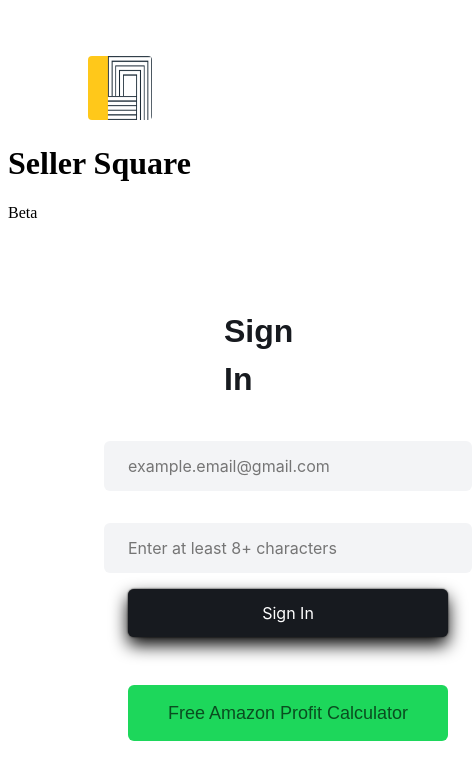
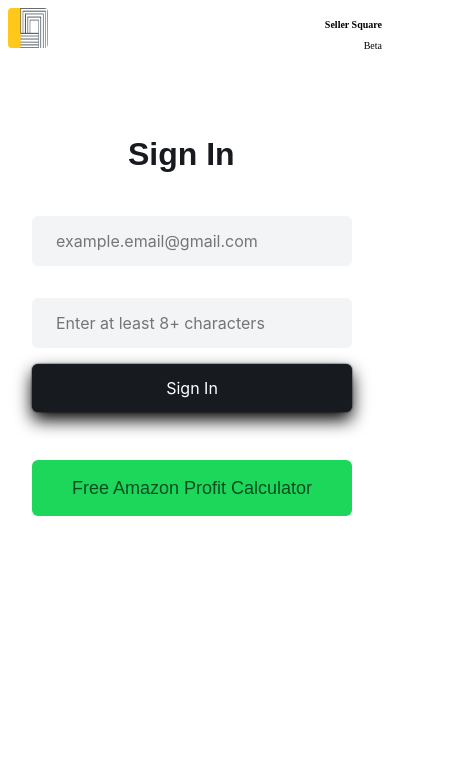
Before and after one commit to seller-square/HomePageV1, a React (Create React App) app: page / in a window 390 px wide. Shown: the top 780 px of the page, 472 px wide, since content can reach past the window. Built offline with nearby package versions, Linux system fonts and the light colour scheme.

Commit message:
css updates

```diff
--- a/src/index.css
+++ b/src/index.css
@@ -94,7 +94,9 @@
     height: 100vh;
   margin-right: -20px;
 }
-
+.tags{
+  display: none;
+}
 .ss-heading{
   font-family: Arial, Helvetica, sans-serif;
   font-size: 20px;
@@ -145,6 +147,7 @@
 }
 .box{
 display: flex;
+margin-top: 20px;
 }
 .box-1{
   width: 48px;
@@ -159,14 +162,14 @@
   width: 70%;
   margin-left: 1px;
   margin-top: 5px;
-  height: 60px;
+  height: 62px;
    background: #FFFFFFFF;
-  border-radius: 4px;
+  border-radius: 0px 2px 2px 0px;
   box-shadow: 0px 2px 2px gray, 0px 0px 2px gray;
 }
 .icon {
-  margin-left: 5px;
-  margin-top: 10px;
+  margin-left: 7px;
+  margin-top: 14px;
    }
 .para{
   margin-top: 0px;
@@ -177,6 +180,7 @@
   line-height: 28px;
   color: #171A1FFF;
 }
+
 .popup{
 
   position: absolute;
@@ -232,7 +236,11 @@
 .popup-btn:disabled {
   opacity: 0.4;
   }
-
+  .hidden:after {
+       background-color: rgba(0,0,0,0.5);
+    z-index: 9998;
+    color: #ffffff;
+  }
   /* Styles for desktop */
 .element {
   font-size: 20px;
@@ -249,16 +257,44 @@
   .main-cnt{
     display: none;
   }
+  .tags{
+    margin-top: -40px;
+    display: block;
+    text-align: right;
+  }
+  .ss-heading-2{
+    color: black;
+  }
+  .beta-2{
+    color: black;
+  }
+  .logo{
+    height: 40px;
+    width: 40px;
+    margin-left: 0px;
+    margin-top: 0px;
+  }
   .form-fields{
     margin-top: 3rem;
-    margin-left: 6rem;
+    margin-left: 0rem;
     margin-right: 0rem;
   }
   .form-inp{
-    width: 20rem;
+    width: 17rem;
+    margin-top: 1rem;
+    margin-left: 1.5rem;
+  }
+  .ss-heading-2{
+    /* text-align: left; */
+    font-size: 10px;
+  }
+  .beta-2{
+    /* text-align: left; */
+    font-size: 10px;
   }
   .signIn{
     margin-left: 120px;
+    margin-right: -50px;
   }
   .signin-btn{
     width: 20rem;
@@ -284,5 +320,59 @@
     border-radius: 6px;
     font-family: Arial, Helvetica, sans-serif;
   }
+  .popup{
 
+    position: absolute;
+    top: 100px;
+    left: 30px;
+    width: 300px;
+    height: 200px;
+    background: #FFFFFFFF;
+    border-radius: 6px;
+    box-shadow: 0px 4px 9px #171a1f, 0px 0px 2px #171a1f;
+  }
+  .popupText{
+       position: absolute;
+      top: 10px;
+      left: 24px;
+      width: 280px;
+      font-family: Arial, Helvetica, sans-serif;
+      font-size: 14px;
+      line-height: 22px;
+      color: #171A1FFF;
+    }
+    .popup-btn{
+      /* Button 1939 */
+   position: absolute;
+    top: 0x;
+    left: 200px;
+    width: 74px;
+    height: 36px;
+    padding: 0 12px;
+    display: flex;
+    align-items: center;
+    justify-content: center;
+    font-family: Arial, Helvetica, sans-serif;
+    font-size: 14px;
+    line-height: 22px;
+    color: #FFFFFFFF;
+    background: #00BDD6FF;
+    opacity: 1;
+    border: none;
+    border-radius: 4px;
+  }
+  /* Hover */
+  .popup-btn:hover {
+    color: #FFFFFFFF;
+    background: #00A9C0FF;
+  }
+  /* Pressed */
+  .popup-btn:hover:active {
+    color: #FFFFFFFF;
+    background: #0095A9FF;
+  }
+  /* Disabled */
+  .popup-btn:disabled {
+    opacity: 0.4;
+    }
 }
```
